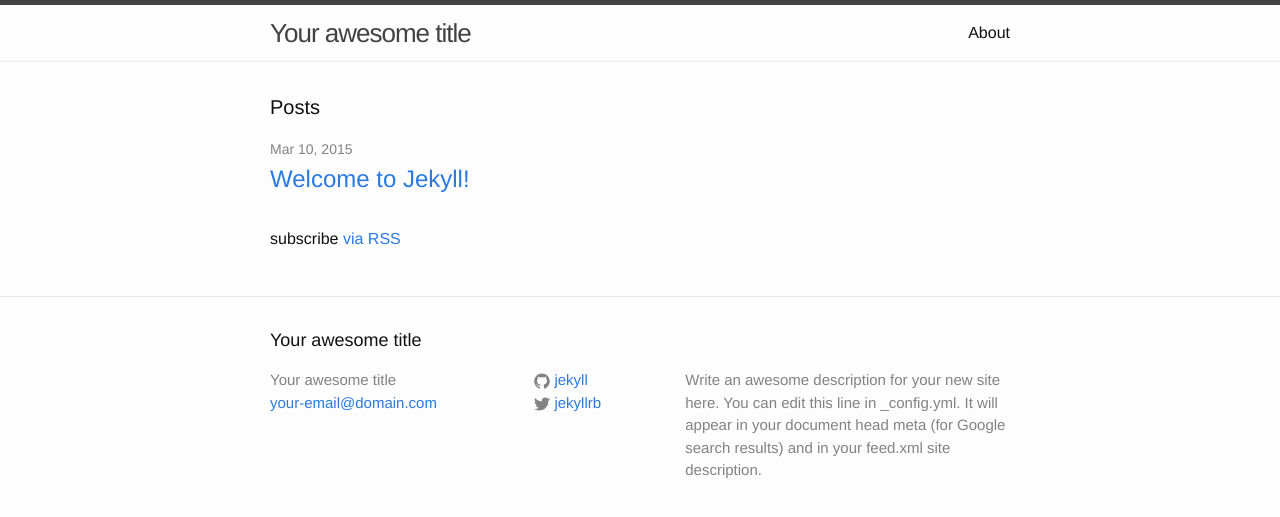
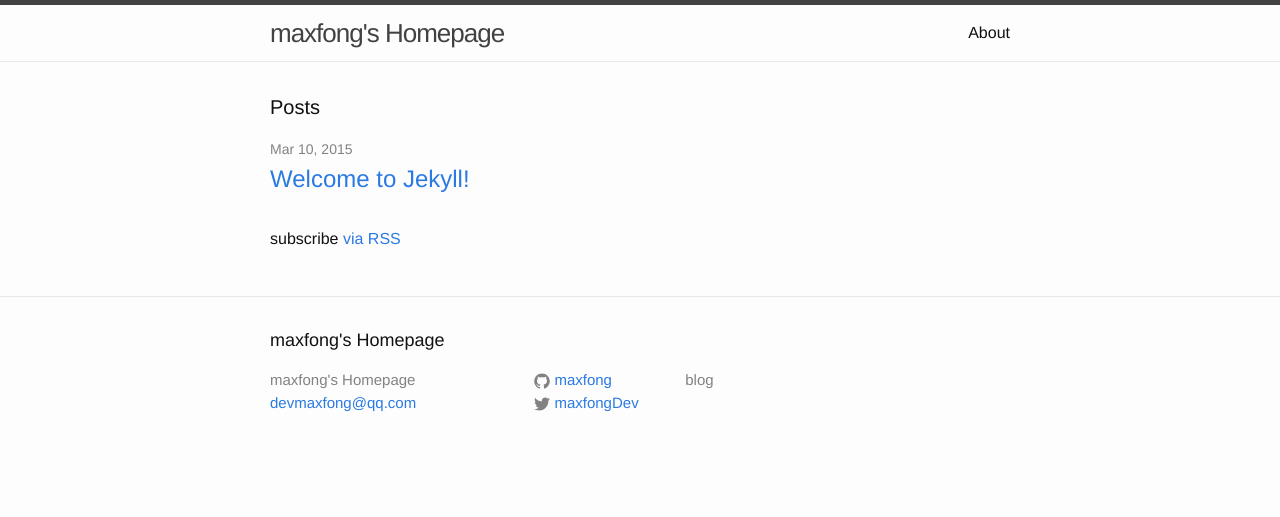
Before and after one commit to kunnan/maxfong.github.com, a Jekyll site: the page built from index.html, in a window 1280 px wide. Shown: the top 517 px of the page. Built offline with Jekyll 4.4.1, drawn with Linux system fonts in a browser that asks for light colours.

Commit message:
change config

```diff
--- a/_config.yml
+++ b/_config.yml
@@ -1,14 +1,11 @@
 # Site settings
-title: Your awesome title
-email: your-email@domain.com
-description: > # this means to ignore newlines until "baseurl:"
-  Write an awesome description for your new site here. You can edit this
-  line in _config.yml. It will appear in your document head meta (for
-  Google search results) and in your feed.xml site description.
+title: maxfong's Homepage
+email: devmaxfong@qq.com
+description: blog
 baseurl: "" # the subpath of your site, e.g. /blog/
-url: "http://yourdomain.com" # the base hostname & protocol for your site
-twitter_username: jekyllrb
-github_username:  jekyll
+url: "http://maxfong.xyz" # the base hostname & protocol for your site
+twitter_username: maxfongDev
+github_username:  maxfong
 
 # Build settings
 markdown: kramdown
```
